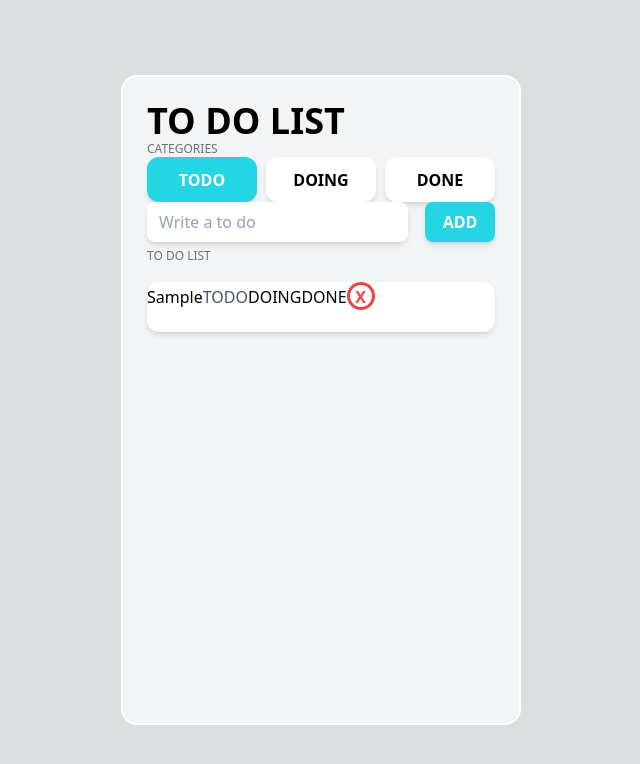
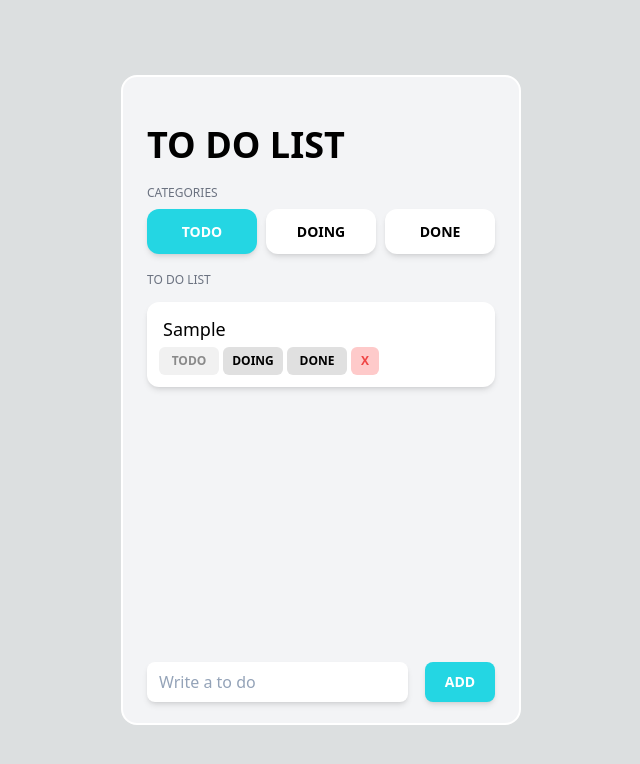
Before and after one commit to yesharry/todo, a React (Vite) app: page / in a window 1280 px wide. Both pictures are taken after typing "Sample" into the empty fields and a click on the button "ADD". Shown: the top 764 px of the page, without its empty margins (319-959 px from the left). Built offline with nearby package versions, Linux system fonts and the light colour scheme.

Commit message:
Style: 스타일 수정

```diff
--- a/src/App.tsx
+++ b/src/App.tsx
@@ -1,9 +1,9 @@
-import ToDoList from "./components/ToDoList";
+import ToDo from "./components/ToDo";
 
 function App() {
   return (
     <div className=" h-screen flex justify-center items-center bg-[#dcdfe0] ">
-      <ToDoList />
+      <ToDo />
     </div>
   );
 }
--- a/src/components/CreateToDo.tsx
+++ b/src/components/CreateToDo.tsx
@@ -28,14 +28,14 @@ const CreateToDo = () => {
   };
 
   return (
-    <form onSubmit={onSubmit} className=" w-full flex justify-between">
+    <form onSubmit={onSubmit} className=" w-full flex justify-between mt-4">
       <input
         onChange={onChange}
         value={value}
         placeholder="Write a to do"
-        className=" w-3/4 h-[40px] rounded-lg p-3 shadow-md border-slate-300 placeholder-slate-400 focus:outline-none focus:border-blue-400 focus:border-[3px]"
+        className=" w-3/4 h-[40px] rounded-lg p-3 shadow-md border-slate-300 placeholder-slate-400 focus:outline-none focus:border-[#24d6e3] focus:border-[3px]"
       />
-      <button className=" w-[70px] bg-[#24d6e3] shadow-md rounded-lg text-white  font-bold">
+      <button className=" w-[70px] bg-[#24d6e3] shadow-md hover:shadow-inner rounded-lg text-sm text-white font-bold">
         ADD
       </button>
     </form>
--- a/src/components/HeadToDo.tsx
+++ b/src/components/HeadToDo.tsx
@@ -10,17 +10,17 @@ const HeadToDo = () => {
   };
 
   return (
-    <div className="">
-      <h1 className="text-4xl font-bold">TO DO LIST</h1>
+    <div>
+      <h1 className="text-4xl font-bold pt-7">TO DO LIST</h1>
       <div className=" flex flex-col">
-        <span className=" text-xs text-gray-500">CATEGORIES</span>
-        <div className=" flex justify-between">
+        <span className=" text-xs text-gray-500 mt-5">CATEGORIES</span>
+        <div className=" flex justify-between mt-2">
           {categories.map((availableCategory) => (
             <button
               key={availableCategory}
               onClick={() => onClick(availableCategory)}
               disabled={availableCategory === category}
-              className=" w-[110px] h-[45px] bg-white rounded-xl shadow-md font-bold disabled:bg-[#24d6e3] disabled:text-white"
+              className=" w-[110px] h-[45px] bg-white disabled:bg-[#24d6e3] rounded-xl shadow-md hover:shadow-inner disabled:shadow-md text-sm font-bold hover:text-[#24d6e3] disabled:text-white"
             >
               {availableCategory}
             </button>
--- /dev/null
+++ b/src/components/ItemToDo.tsx
@@ -0,0 +1,57 @@
+import { useRecoilValue, useSetRecoilState } from "recoil";
+import { IToDo, categoriesState, toDoState } from "../atoms";
+
+const ToDo = ({ text, category, id }: IToDo) => {
+  const setToDos = useSetRecoilState(toDoState);
+  const categories = useRecoilValue(categoriesState);
+
+  const changeCategory = (event: string) => {
+    setToDos((oldToDos) => {
+      const targetIndex = oldToDos.findIndex((toDo) => toDo.id === id);
+      const newToDo = { text, id, category: event };
+      return [
+        ...oldToDos.slice(0, targetIndex),
+        newToDo,
+        ...oldToDos.slice(targetIndex + 1),
+      ];
+    });
+  };
+
+  const deleteToDo = (text: string) => {
+    if (window.confirm(`${text}를 정말 삭제하시겠어요?`)) {
+      setToDos((oldToDos) => {
+        const targetIndex = oldToDos.findIndex((toDo) => toDo.id === id);
+        return [
+          ...oldToDos.slice(0, targetIndex),
+          ...oldToDos.slice(targetIndex + 1),
+        ];
+      });
+    }
+  };
+
+  return (
+    <div className=" w-full h-[85px] bg-white shadow-md rounded-xl flex flex-col justify-center my-3 pl-3">
+      <span className=" text-lg pl-1">{text}</span>
+      <div className=" mt-1">
+        {Object.values(categories).map((availableCategory) => (
+          <button
+            key={availableCategory}
+            onClick={() => changeCategory(availableCategory)}
+            disabled={availableCategory === category}
+            className=" w-[60px] h-7 bg-[#e0e0e0] disabled:bg-[#f1f1f1] text-xs disabled:text-[#8a8a8a] font-bold rounded-md mr-1"
+          >
+            {availableCategory}
+          </button>
+        ))}
+        <button
+          onClick={() => deleteToDo(text)}
+          className=" w-7 h-7  text-xs text-red-500 font-bold text-center bg-red-200 rounded-md"
+        >
+          X
+        </button>
+      </div>
+    </div>
+  );
+};
+
+export default ToDo;
--- a/src/components/ToDo.tsx
+++ b/src/components/ToDo.tsx
@@ -1,53 +1,13 @@
-import { useRecoilValue, useSetRecoilState } from "recoil";
-import { IToDo, categoriesState, toDoState } from "../atoms";
+import CreateToDo from "./CreateToDo";
+import HeadToDo from "./HeadToDo";
+import ToDoList from "./ToDoList";
 
-const ToDo = ({ text, category, id }: IToDo) => {
-  const setToDos = useSetRecoilState(toDoState);
-  const categories = useRecoilValue(categoriesState);
-
-  const changeCategory = (event: string) => {
-    setToDos((oldToDos) => {
-      const targetIndex = oldToDos.findIndex((toDo) => toDo.id === id);
-      const newToDo = { text, id, category: event };
-      return [
-        ...oldToDos.slice(0, targetIndex),
-        newToDo,
-        ...oldToDos.slice(targetIndex + 1),
-      ];
-    });
-  };
-
-  const deleteToDo = (text: string) => {
-    if (window.confirm(`${text}를 정말 삭제하시겠어요?`)) {
-      setToDos((oldToDos) => {
-        const targetIndex = oldToDos.findIndex((toDo) => toDo.id === id);
-        return [
-          ...oldToDos.slice(0, targetIndex),
-          ...oldToDos.slice(targetIndex + 1),
-        ];
-      });
-    }
-  };
-
+const ToDo = () => {
   return (
-    <div className=" w-full h-[50px] bg-white shadow-md rounded-xl my-4">
-      <span>{text}</span>
-      {Object.values(categories).map((availableCategory) => (
-        <button
-          key={availableCategory}
-          onClick={() => changeCategory(availableCategory)}
-          disabled={availableCategory === category}
-          className=" disabled:text-gray-600"
-        >
-          {availableCategory}
-        </button>
-      ))}
-      <button
-        onClick={() => deleteToDo(text)}
-        className=" w-7 h-7 text-red-500 font-bold text-center border-[3px] border-red-500 rounded-full"
-      >
-        X
-      </button>
+    <div className="w-[400px] h-[650px] rounded-2xl bg-gray-100 border-2 border-white px-6 py-5">
+      <HeadToDo />
+      <ToDoList />
+      <CreateToDo />
     </div>
   );
 };
--- a/src/components/ToDoList.tsx
+++ b/src/components/ToDoList.tsx
@@ -1,19 +1,15 @@
 import { useRecoilValue } from "recoil";
-import CreateToDo from "./CreateToDo";
 import { toDoSelector } from "../atoms";
-import ToDo from "./ToDo";
-import HeadToDo from "./HeadToDo";
+import ItemToDo from "./ItemToDo";
 
 const ToDoList = () => {
   const toDos = useRecoilValue(toDoSelector);
 
   return (
-    <div className="w-[400px] h-[650px] rounded-2xl bg-gray-100 border-2 border-white p-6">
-      <HeadToDo />
-      <CreateToDo />
+    <div className=" h-[380px] mt-3">
       <span className=" text-xs text-gray-500">TO DO LIST</span>
       {toDos.map((toDo) => (
-        <ToDo key={toDo.id} {...toDo} />
+        <ItemToDo key={toDo.id} {...toDo} />
       ))}
     </div>
   );
```
